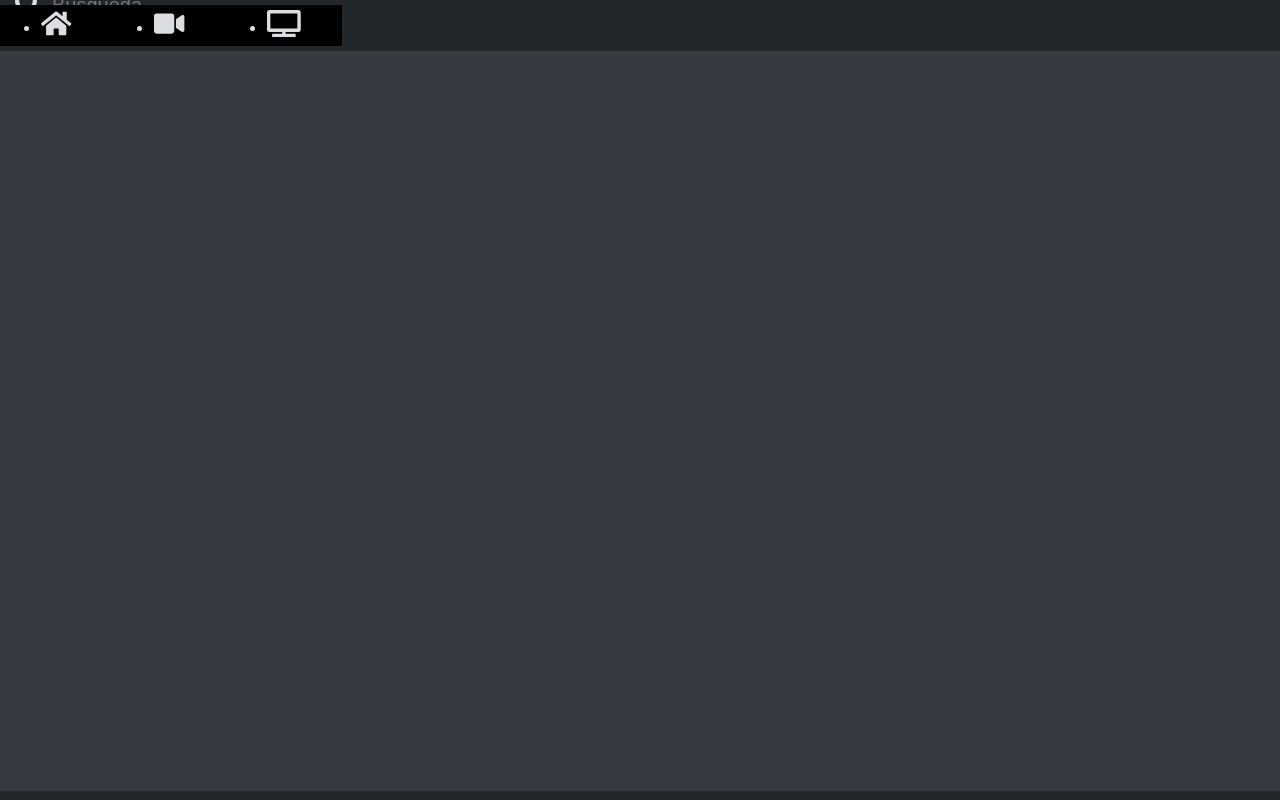
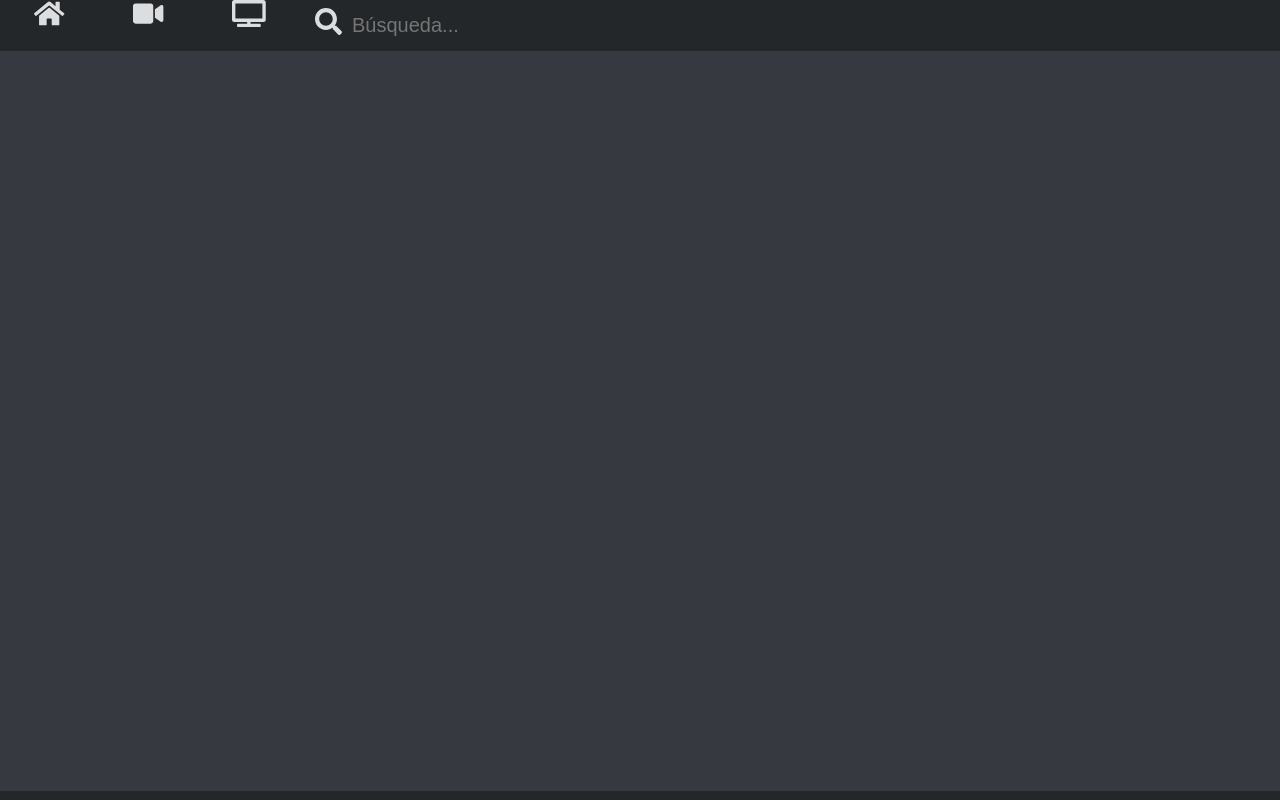
Before and after one commit to merilaclau/TP4-React, a React (Create React App) app: page / in a window 1280 px wide. Built offline with nearby package versions, Linux system fonts and the light colour scheme.

Commit message:
arreglando el bug del menu

```diff
--- a/src/components/MainContainer/MainContainer.scss
+++ b/src/components/MainContainer/MainContainer.scss
@@ -4,5 +4,5 @@
     color: rgb(220, 221, 222);
     height: calc(100vh - 60px);
     overflow: auto;
-    padding: 0 15px;
+    padding: 0px;
 }
--- a/src/components/Menu/Menu.scss
+++ b/src/components/Menu/Menu.scss
@@ -6,7 +6,7 @@
     position: absolute;
     width: 100%;
     bottom: 0;
-
+    margin: 0 auto;
     .header-menu-button{
         font-size: 27px;
         background-color: transparent;
@@ -14,43 +14,21 @@
         outline: none;
         color: rgb(220, 221, 222);
     }
+    .header-menu{
+        list-style: none;
+    }
 }
 
     @media (min-width: 600px) {
     .header-menu {
         position: relative;
-        top: -31px;
+        top: 0px;
         justify-content: space-around;
         text-align: center;
         z-index: 99;
         padding: 5px 0px;
+        background: transparent;
+        width: 300px;
+        list-style: none;
     }
 }
-
-
-/*
-.container {
-    width: 100%;
-    display: flex;
-    justify-content: flex-start;
-    align-items: center;
-}
-
-.link {
-    color: rgb(220, 221, 222);
-    margin: 0 1.5rem;
-}
-
-.svg {
-    width: 1.8rem;
-    display: inline-block;
-}
-
-.svgmovie {
-    width: 2rem;
-    padding-top: .2rem;
-    display: inline-block;
-}
-
-
- */
--- a/src/components/NavBar/NavBar.js
+++ b/src/components/NavBar/NavBar.js
@@ -6,9 +6,9 @@ import Menu from '../Menu/Menu';
 const NavBar = () => {
   return (
     <header className="navBar-container">
-      <section /* className="header-container" */>
+      <section className="navBar">
+        <Menu />
         <SearchInput />
-        <Menu />
       </section>
     </header>
   )
--- a/src/components/NavBar/NavBar.scss
+++ b/src/components/NavBar/NavBar.scss
@@ -1,64 +1,20 @@
 .navBar-container {
-    width: 40%;
     height: 3.2rem;
     display: flex;
-    justify-content: flex-start;
+    justify-content:flex-start;
     align-items: center;
-    @media (max-width: 600px) {
+   /*  padding: 15px 10px; */
+    @media (min-width: 600px) {
     .navBar-container {
-        display: inline-flex;
+    display: flex;
+    justify-content: start;
     }
 }
-
-}
-
-
-
-
-/*
-.header {
-    height: 60px;
-    background-color: rgb(35, 39, 42);
-    .header-container {
+    @media (min-width: 600px) {
+    .navBar {
         display: flex;
-      padding: 4px 15px;
-      @media (max-width: 600px) {
-    .container {
-        width: auto;
-        margin: 0;
-    }
-}
-        .header-container-button{
-            font-size: 27px;
-            background-color: transparent;
-            border: none;
-            outline: none;
-            color: rgb(220, 221, 222);
-        }
-        .header-container-input {
-            width: 100%;
-            padding: 15px 10px;
-            background-color: transparent;
-            border: none;
-            font-size: 20px;
-        }
-    }
-     .header-menu {
-        margin: 0 auto;
-        display: flex;
-        padding: 10px;
+        flex-direction: reverse;
         justify-content: space-around;
-        background-color: black;
-        position: absolute;
-        width: 100%;
-        bottom: 0;
-        .header-menu-button{
-            font-size: 27px;
-            background-color: transparent;
-            border: none;
-            outline: none;
-            color: rgb(220, 221, 222);
         }
     }
 }
- */
--- a/src/components/SearchInput/SearchInput.scss
+++ b/src/components/SearchInput/SearchInput.scss
@@ -1,6 +1,11 @@
+  .search-container {
+        width: 400px;
+        padding: 4px 15px;
+          @media (min-width: 600px) {
     .search-container {
-        display: flex;
-        padding: 4px 15px;
+       top:0;
+           }
+    }
      .search-container-button{
             font-size: 27px;
             background-color: transparent;
@@ -9,16 +14,15 @@
             color: rgb(220, 221, 222);
         }
         .search-container-input {
-            width: 100%;
             padding: 15px 10px;
             background-color: transparent;
             border: none;
             font-size: 20px;
-           /*  @media (max-width: 600px) {
+            @media (min-width: 600px) {
     .search-container-input {
-        display: inline-flex;
-         width: 40%;
+        display:flex;
+        width: 100%;
     }
-} */
+            }
         }
     }
```
Also changed, not shown: 1 other file (tests, documents, lock files or other folders).
